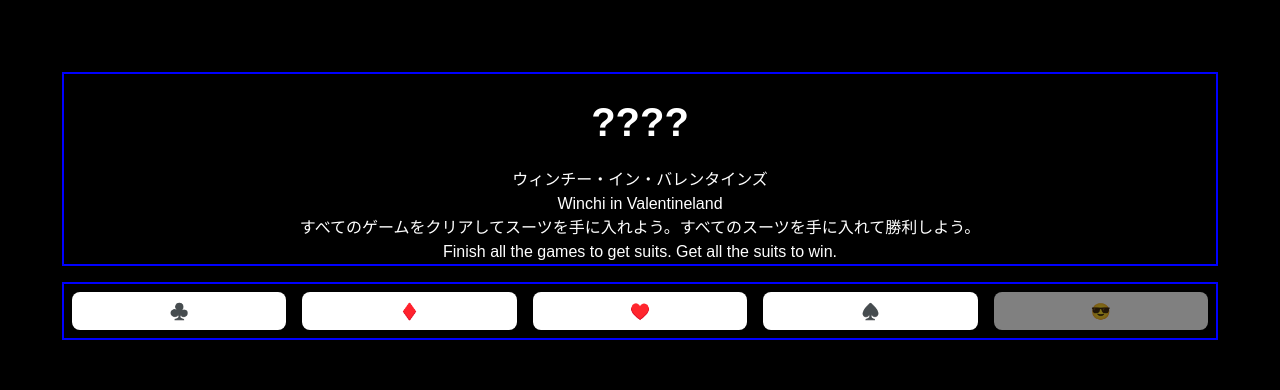
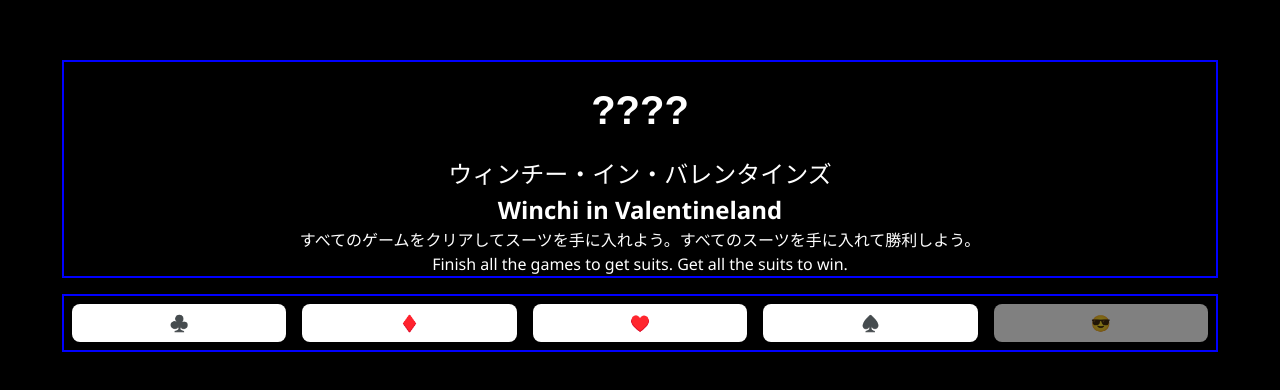
Before and after one commit to Maximus112901/valentines_card_website, a React (Vite) app: page / in a window 1280 px wide. Shown: the part 194-584 px from the top of the page. Built offline with nearby package versions, Linux system fonts and the light colour scheme.

Commit message:
[dev/alice-in-borderland] Update fonts

```diff
--- a/src/frameworks_and_drivers/web/pages/SuitPage.tsx
+++ b/src/frameworks_and_drivers/web/pages/SuitPage.tsx
@@ -43,10 +43,10 @@ export function SuitPage({ onEvent, suit, suit_game }: SuitPageProps) {
 
             <div className={styles.headerContainer}>
                 <span className={styles.icon}>{suit.ICON}</span>
-                <span>{suit.JA_TITLE}</span>
-                <span>{suit.EN_TITLE}</span>
-                <span>{suit.JA_MESSAGE}</span>
-                <span>{suit.EN_MESSAGE}</span>
+                <span className='title'>{suit.JA_TITLE}</span>
+                <span className='title'>{suit.EN_TITLE}</span>
+                <span className='message'>{suit.JA_MESSAGE}</span>
+                <span className='message'>{suit.EN_MESSAGE}</span>
             </div>
 
             <div className={styles.gameContainer}>
--- a/src/frameworks_and_drivers/web/pages/WelcomePage.tsx
+++ b/src/frameworks_and_drivers/web/pages/WelcomePage.tsx
@@ -14,10 +14,10 @@ export function WelcomePage({ onEvent }: PageProps) {
     <div className={styles.pageContentContainer}>
       <div className={styles.headerContainer}>
         <h1>{state.cards.clubs ? SUITS.CLUBS : '?'}{state.cards.diamonds ? SUITS.DIAMONDS : '?'}{state.cards.hearts ? SUITS.HEARTS : '?'}{state.cards.spades ? SUITS.SPADES : '?'}</h1>
-        <span>{WELCOME_PAGE.JA_TITLE}</span>
-        <span>{WELCOME_PAGE.EN_TITLE}</span>
-        <span>{WELCOME_PAGE.JA_MESSAGE}</span>
-        <span>{WELCOME_PAGE.EN_MESSAGE}</span>
+        <span className='title'>{WELCOME_PAGE.JA_TITLE}</span>
+        <span className='title'>{WELCOME_PAGE.EN_TITLE}</span>
+        <span className='message'>{WELCOME_PAGE.JA_MESSAGE}</span>
+        <span className='message'>{WELCOME_PAGE.EN_MESSAGE}</span>
       </div>
 
       <div className={styles.navigationButtonsContainer}>
--- a/src/frameworks_and_drivers/web/pages/diamonds_page_components/DiamondsGame.tsx
+++ b/src/frameworks_and_drivers/web/pages/diamonds_page_components/DiamondsGame.tsx
@@ -49,13 +49,13 @@ export function DiamondsGame() {
     return (
         <div className={styles.gameContainer}>
             <div className={styles.riddleContainer}>
-                <span>{DIAMONDS_PAGE.RIDDLE}</span>
+                <span className='message'>{DIAMONDS_PAGE.RIDDLE}</span>
             </div>
 
             <div className={styles.questionsContainer}>
                 <div className={styles.questionAnswerPair}>
                     <label>
-                        {DIAMONDS_PAGE.QUESTION_1}:
+                        <span className='message'>{DIAMONDS_PAGE.QUESTION_1}:</span>
                         <br />
                         <input
                             name="ANSWER_1"
@@ -66,7 +66,7 @@ export function DiamondsGame() {
                 </div>
                 <div className={styles.questionAnswerPair}>
                     <label>
-                        {DIAMONDS_PAGE.QUESTION_2}:
+                        <span className='message'>{DIAMONDS_PAGE.QUESTION_2}:</span>
                         <br />
                         <input
                             name="ANSWER_2"
@@ -77,7 +77,7 @@ export function DiamondsGame() {
                 </div>
                 <div className={styles.questionAnswerPair}>
                     <label>
-                        {DIAMONDS_PAGE.QUESTION_3}:
+                        <span className='message'>{DIAMONDS_PAGE.QUESTION_3}:</span>
                         <br />
                         <input
                             name="ANSWER_3"
--- a/src/frameworks_and_drivers/web/pages/hearts_page_components/HeartsGame.tsx
+++ b/src/frameworks_and_drivers/web/pages/hearts_page_components/HeartsGame.tsx
@@ -27,7 +27,7 @@ export function HeartsGame() {
     return (
         <div className={styles.gameContainer}>
             <div className={styles.videoPlayer}>
-                <span>{HEARTS_PAGE.VIDEO_DESCRIPTION}</span>
+                <span className='message'>{HEARTS_PAGE.VIDEO_DESCRIPTION}</span>
                 <br />
                 <video className={styles.videoContainer} autoPlay>
                     <source src={video} type='video/mp4' />
@@ -36,7 +36,7 @@ export function HeartsGame() {
 
             <div className={styles.pinContainer}>
                 <label>
-                    <span>{HEARTS_PAGE.PIN_MESSAGE}</span>
+                    <span className='message'>{HEARTS_PAGE.PIN_MESSAGE}</span>
                     <br />
                     <input
                         name="PIN"
--- a/src/frameworks_and_drivers/web/pages/spades_page_components/SpadesGame.module.css
+++ b/src/frameworks_and_drivers/web/pages/spades_page_components/SpadesGame.module.css
@@ -10,6 +10,7 @@
 .gridItem {
     width: 80px;
     height: 80px;
+    font-size: 36px;
     background-color: white;
     color: black;
     display: flex;
@@ -20,13 +21,10 @@
 .pressedGridItem {
     width: 80px;
     height: 80px;
+    font-size: 36px;
     background-color: green;
     color: white;
     display: flex;
     align-items: center;
     justify-content: center;
 }
-
-.largeText {
-    font-size: 36px;
-}
--- a/src/frameworks_and_drivers/web/pages/spades_page_components/SpadesGame.tsx
+++ b/src/frameworks_and_drivers/web/pages/spades_page_components/SpadesGame.tsx
@@ -101,10 +101,11 @@ export function SpadesGame() {
 
     return (
         <div className={styles.gameContainer}>
+            <span className='message'>{SPADES_PAGE.GAME_DESCRIPTION}</span>
             <div className={styles.timer}>
-                <span className={styles.largeText}>Level: {level}/{gridSizes.length}</span>
+                <span className='title'>Level: {level}/{gridSizes.length}</span>
                 <br />
-                <span className={styles.largeText}>Time: {time}s</span>
+                <span className='title'>Time: {time}s</span>
             </div>
             <div
                 style={{
--- a/src/index.css
+++ b/src/index.css
@@ -107,3 +107,27 @@ button {
 button:hover {
   background-color: #ad1457;
 }
+
+/* Specific text styles */
+.title,
+.message {
+  font-family:
+    "Meiryo",
+    "Hiragino Kaku Gothic Pro",
+    "Yu Gothic",
+    "MS PGothic",
+    "Segoe UI",
+    "Helvetica Neue",
+    Arial,
+    sans-serif;
+}
+
+.title {
+  font-size: 24px;
+  font-weight: bold;
+}
+
+.message {
+  font-size: 16px;
+  font-weight: normal;
+}
```
